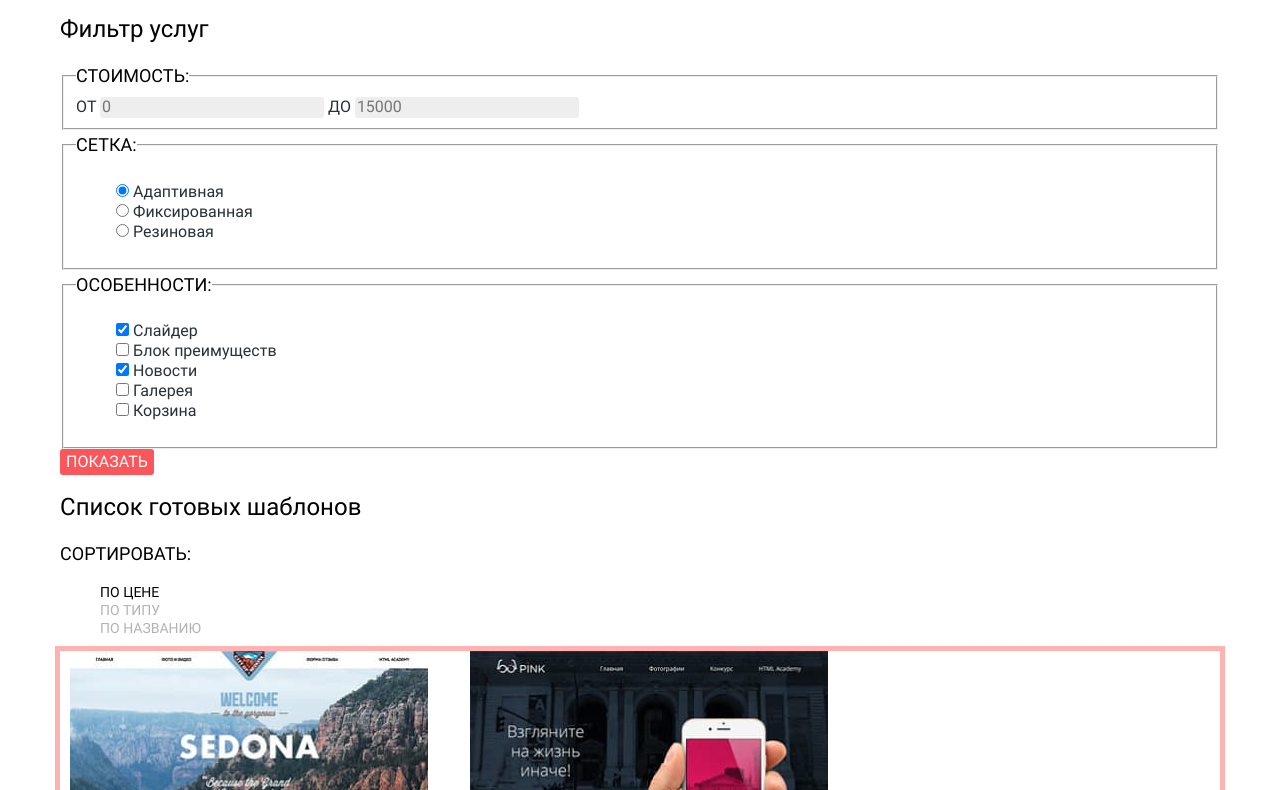
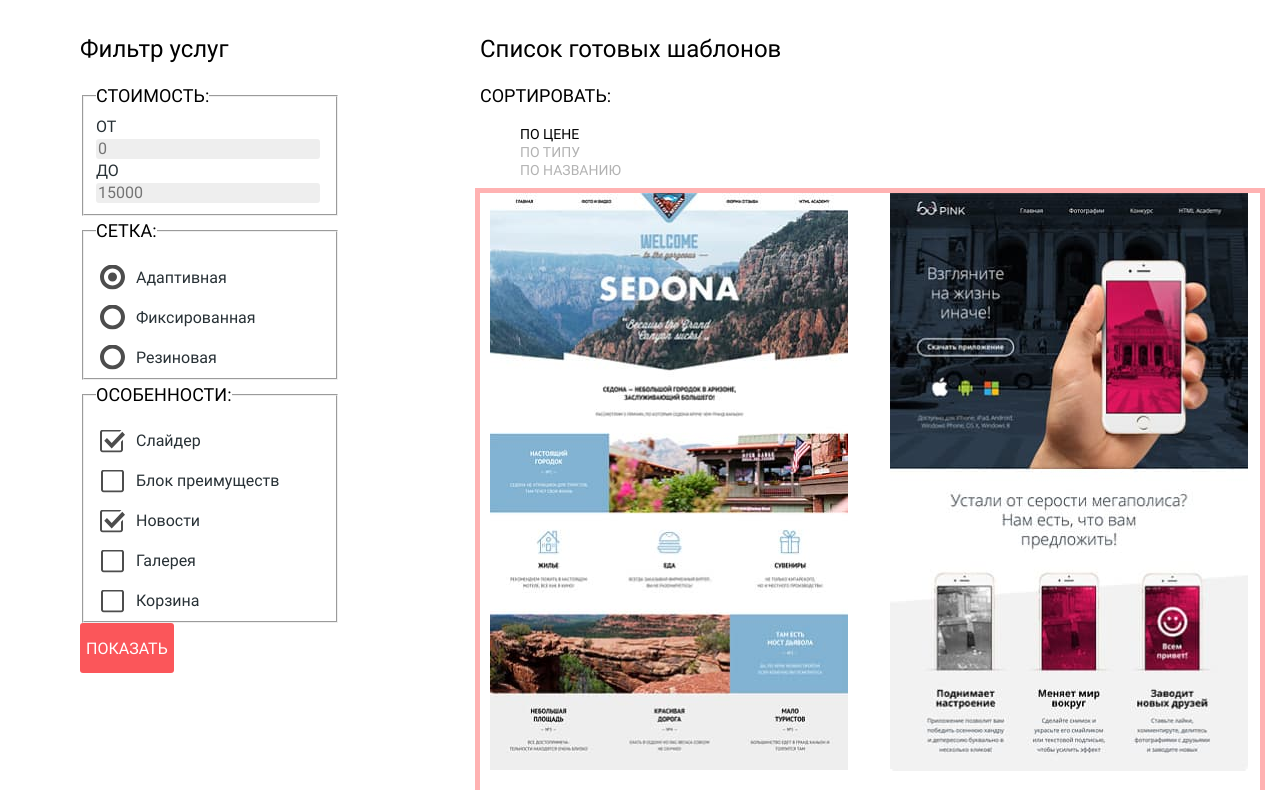
Before and after one commit to levitate-me/963263-nerds-31, a plain HTML site: page catalog.html in a window 1280 px wide. Shown: the part 232-1022 px from the top of the page. Drawn offline with Linux system fonts and the light colour scheme.

Commit message:
Делает дз Сетка на флексах для главной страницы

```diff
--- a/catalog.html
+++ b/catalog.html
@@ -31,7 +31,9 @@
     <main class="page-catalog container">
       <h1 class="page-title">Магазин готовых шаблонов</h1>
 
-      <section class="filters">
+      <div class="content-layout container">
+        <div class="content-layout-left">
+          <section class="filters">
         <h2>Фильтр услуг</h2>
         <form class="filter" method="get" action="https://echo.htmlacademy.ru">
           <fieldset>
@@ -48,15 +50,15 @@
             <ul>
               <li class="filter-option filter-radio">
                 <input class="filter-input-radio filter-input" type="radio" name="grid" value="adaptive" id="filter-adaptive" checked>
-                <label for="filter-adaptive">Адаптивная</label>
+                <label class="filter-label-radio filter-label" for="filter-adaptive">Адаптивная</label>
               </li>
               <li class="filter-option filter-radio">
                 <input class="filter-input-radio filter-input" type="radio" name="grid" value="fixed" id="filter-fixed">
-                <label for="filter-fixed">Фиксированная</label>
+                <label class="filter-label-radio filter-label" for="filter-fixed">Фиксированная</label>
               </li>
               <li class="filter-option filter-radio">
                 <input class="filter-input-radio filter-input" type="radio" name="grid" value="rubber" id="filter-rubber">
-                <label for="filter-rubber">Резиновая</label>
+                <label class="filter-label-radio filter-label" for="filter-rubber">Резиновая</label>
               </li>
             </ul>
           </fieldset>
@@ -65,31 +67,32 @@
             <ul>
               <li class="filter-option filter-checkbox">
                 <input class="filter-input-checkbox filter-input" type="checkbox" name="slider" id="filter-slider" checked>
-                <label for="filter-slider">Слайдер</label>
+                <label class="filter-label-checkbox filter-label" for="filter-slider">Слайдер</label>
               </li>
               <li class="filter-option filter-checkbox">
                 <input class="filter-input-checkbox filter-input" type="checkbox" name="advantages" id="filter-advantages">
-                <label for="filter-advantages">Блок преимуществ</label>
+                <label class="filter-label-checkbox filter-label" for="filter-advantages">Блок преимуществ</label>
               </li>
               <li class="filter-option filter-checkbox">
                 <input class="filter-input-checkbox filter-input" type="checkbox" name="news" id="filter-news" checked>
-                <label for="filter-news">Новости</label>
+                <label class="filter-label-checkbox filter-label" for="filter-news">Новости</label>
               </li>
               <li class="filter-option filter-checkbox">
                 <input class="filter-input-checkbox filter-input" type="checkbox" name="galery" id="filter-galery">
-                <label for="filter-galery">Галерея</label>
+                <label class="filter-label-checkbox filter-label" for="filter-galery">Галерея</label>
               </li>
               <li class="filter-option filter-checkbox">
                 <input class="filter-input-checkbox filter-input" type="checkbox" name="shopping-cart" id="filter-shopping-cart">
-                <label for="filter-shopping-cart">Корзина</label>
+                <label class="filter-label-checkbox filter-label" for="filter-shopping-cart">Корзина</label>
               </li>
             </ul>
           </fieldset>
           <button class="filter-button button" type="submit">Показать</button>
         </form>
       </section>
-
-      <section>
+        </div>
+        <div class="content-layout-center">
+          <section>
         <h2>Список готовых шаблонов</h2>
         <div class="sorting">
           Сортировать:
@@ -158,6 +161,12 @@
           <li class="catalog-nav-item"><a href="#">Следующая</a></li>
         </ul>
       </section>
+
+        </div>
+      </div>
+
+
+
       <section class="contacts">
         <h2>NЁRDS DESIGN STUDIO</h2>
         <p>
--- a/css/style.css
+++ b/css/style.css
@@ -102,9 +102,24 @@ img {
 }
 
 .container {
-	width: 1159.84px;
+	width: 1200px;
 	margin: 0 auto;
-	padding: 0;
+	padding: 0 20px;
+	box-sizing: border-box;
+}
+
+.content-layout {
+	display: flex;
+}
+
+.content-layout-center {
+	flex-grow: 1;
+}
+
+.content-layout-left {
+	flex-shrink: 0;
+	flex-basis: 260px;
+	margin-right: 140px;
 }
 
 .site-nav {
@@ -161,6 +176,10 @@ h1, .features {
   font-weight: 500;
 }
 
+.feature-button {
+	width: 240px;
+}
+
 .services {
 	margin-bottom: 121px;
 }
@@ -183,6 +202,10 @@ h1, .features {
   line-height: 30px;
   font-weight: 700;
   text-transform: uppercase;
+}
+
+.services-button {
+	width: 160px;
 }
 
 .company-info h2 {
@@ -263,14 +286,20 @@ sup {
 }
 
 .button {
-	font:  inherit;
+	display: block;
+	padding-top: 17px;
+	padding-bottom: 15px;
+
 	text-align: center;
+	line-height: 18px;
+	font-size: 16px;
 	color: var(--basic-white);
-	vertical-align: middle;
 	text-transform: uppercase;
-	background-color: var(--basic-red);
+
 	border: none;
 	border-radius: 3px;
+	background-color: var(--basic-red);
+	box-shadow: none;
 }
 
 .button-yellow {
@@ -408,7 +437,68 @@ footer h2 {
 	list-style: none;
 	line-height: 20px;
 	color: var(--black-filter);
+	padding-left: 0;
+	margin-top: 0;
+	margin-bottom: 0;
 }
+
+.filter-option {
+	margin-top: 20px;
+}
+
+.filter-option:first-child {
+	margin-top: 16px;
+}
+
+.filter-input {
+	appearance: none;
+    -moz-appearance: none;
+	-webkit-appearance: none;
+}
+
+.filter-label {
+	position: relative;
+	padding-left: 36px;
+}
+
+.filter-label::before {
+	content: "";
+	position: absolute;
+	left: 0;
+	top: 50%;
+	transform: translateY(-50%);
+
+	display: block;
+	width: 25px;
+	height: 25px;
+	background-image: url(../img/icons/radio-off.svg);
+	background-repeat: no-repeat;
+	background-position: center;
+}
+
+.filter-label-checkbox::before {
+	background-image: url(../img/icons/checkbox-off.svg);
+}
+
+.filter-input:checked + .filter-label::before {
+	background-image: url(../img/icons/radio-on.svg);
+}
+
+.filter-input-checkbox:checked + .filter-label::before {
+	background-image: url(../img/icons/checkbox-on.svg);
+}
+
+
+
+
+
+
+
+
+
+
+
+
 
 .filter-input-radio {
 	color: rgba(77, 77, 77, 0.4);
```
Also changed, not shown: index.html (+26 -23 lines).
